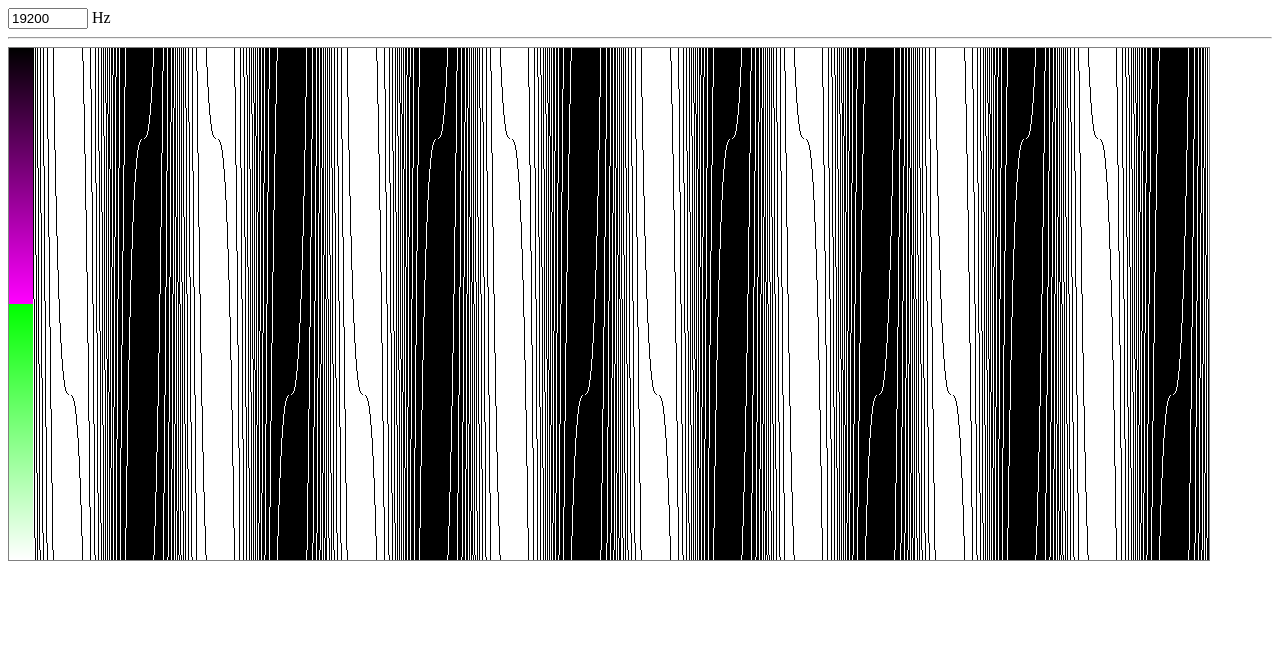
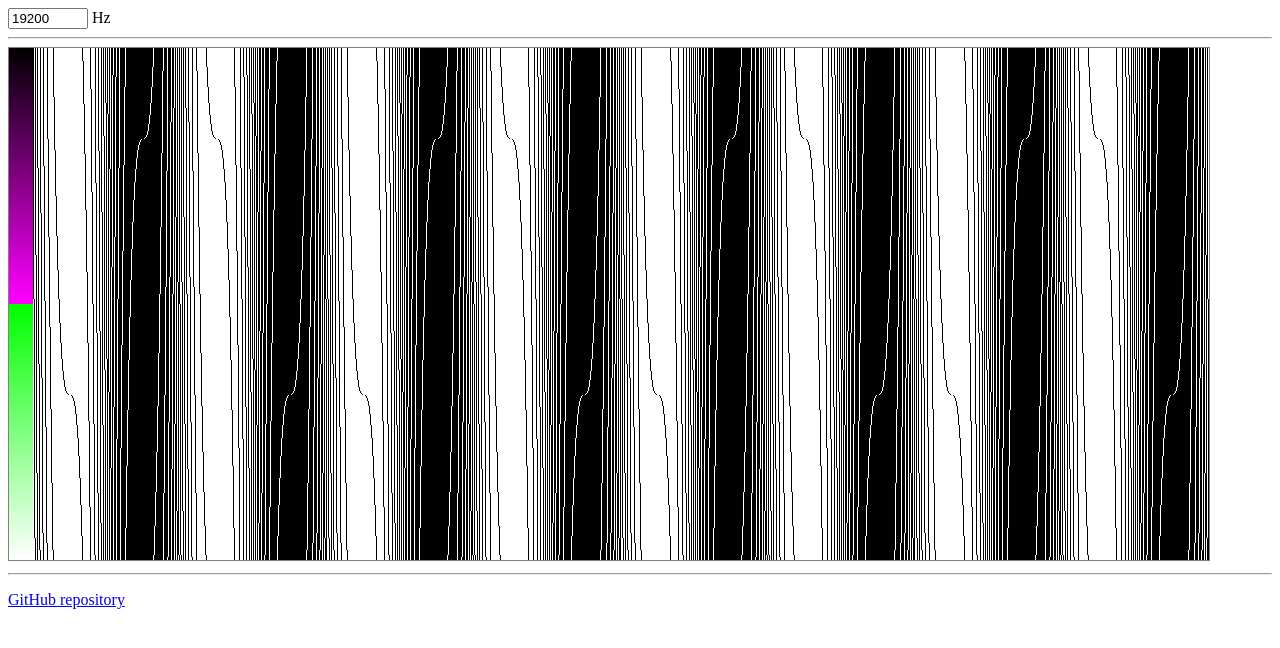
Before and after one commit to plstonge/dsd-noise-and-signal, a plain HTML site: page index.html in a window 1280 px wide. Drawn offline with Linux system fonts and the light colour scheme.

Commit message:
Link to repository

```diff
--- a/index.html
+++ b/index.html
@@ -1,18 +1,21 @@
 <!DOCTYPE html>
 <html>
 <head>
-<title>Initial noise and signal in DSD</title>
+  <title>Initial noise and signal in DSD</title>
 </head>
 <body>
 
 <div>
-<input type="number" id="freq" name="freq" list="freqs" min="256" max="26880" step="256"
-  value="19200" onchange="drawDSD()"/>
-<label for="freq">Hz</label>
+  <input type="number" id="freq" name="freq" list="freqs" min="256" max="26880" step="256"
+    value="19200" onchange="drawDSD()"/>
+  <label for="freq">Hz</label>
 </div>
-
 <hr />
 <canvas id="theCanvas" style="border:1px solid #808080;"></canvas>
+<hr />
+<p>
+  <a href="https://github.com/plstonge/dsd-noise-and-signal">GitHub repository</a>
+</p>
 
 <script>
 const height = 512
```
